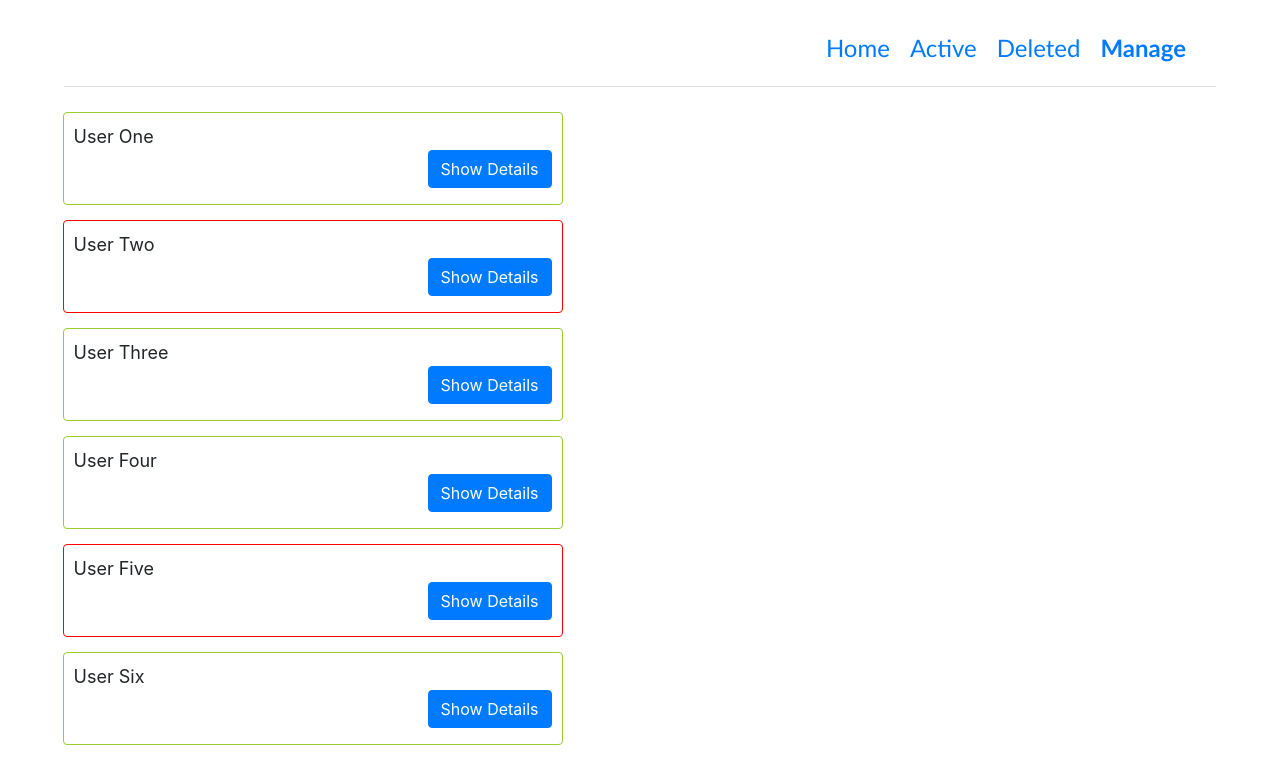
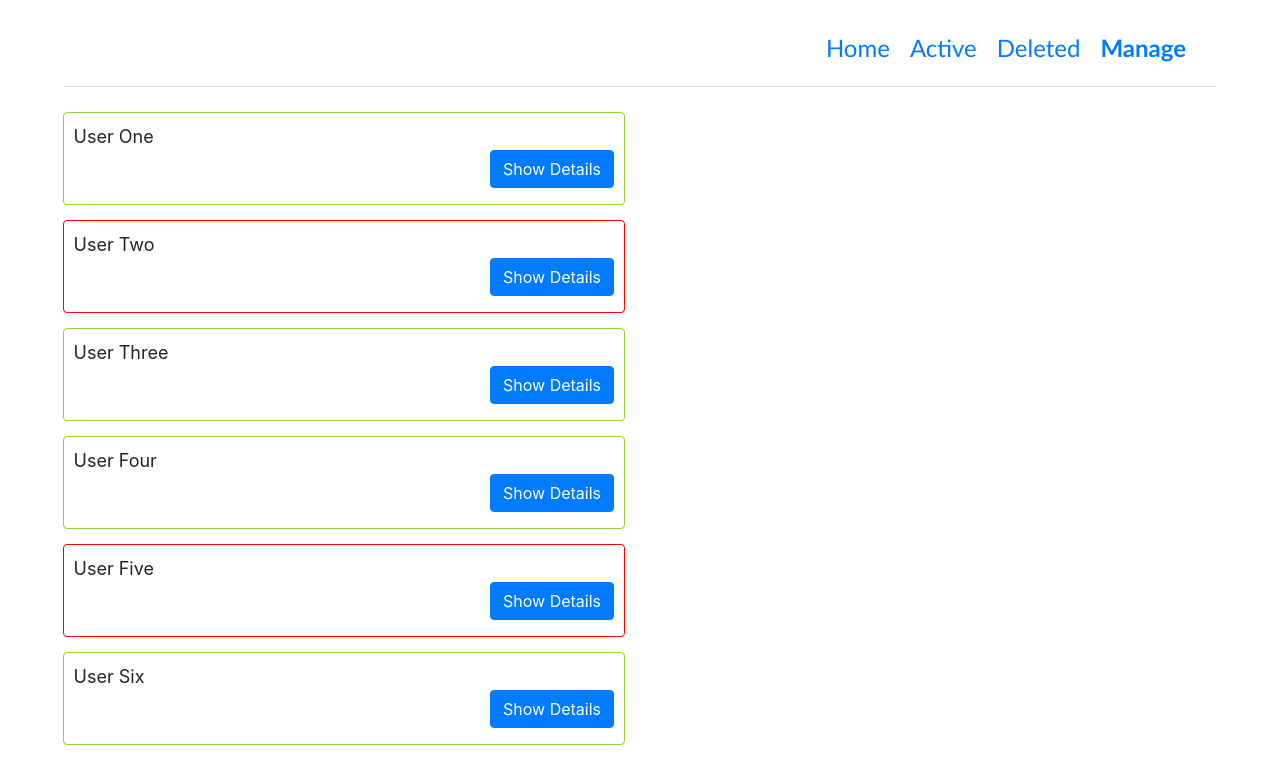
Before and after one commit to sameerdutta9703/DEP-ANGULAR, an Angular app: page /Manage in a window 1280 px wide. Shown: the top 758 px of the page. Built offline with nearby package versions, Linux system fonts and the light colour scheme.

Commit message:
css changes

```diff
--- a/src/app/shared/user/user.component.html
+++ b/src/app/shared/user/user.component.html
@@ -10,7 +10,7 @@
             (click)="activateButtonClicked();activateEvent.emit();">Activate</button></p></div>
 </div>
 
-<div class="card" [ngStyle]="{'border': user.isDeleted?'1px solid red':'1px solid yellowgreen'}" *ngIf="route =='manage-users'">
+<div class="card" [ngStyle]="{'border': user.isDeleted?'1px solid red':'1px solid yellowgreen', 'margin-right': '0%'}" *ngIf="route =='manage-users'">
     <div class="user-name">{{user?.firstName}} {{user?.lastName}}</div>
     <div class="btn-div"><p align="right"><button class="btn btn-primary"
         (click)="showDetailsClicked(user.id)">Show Details</button></p></div>
```
